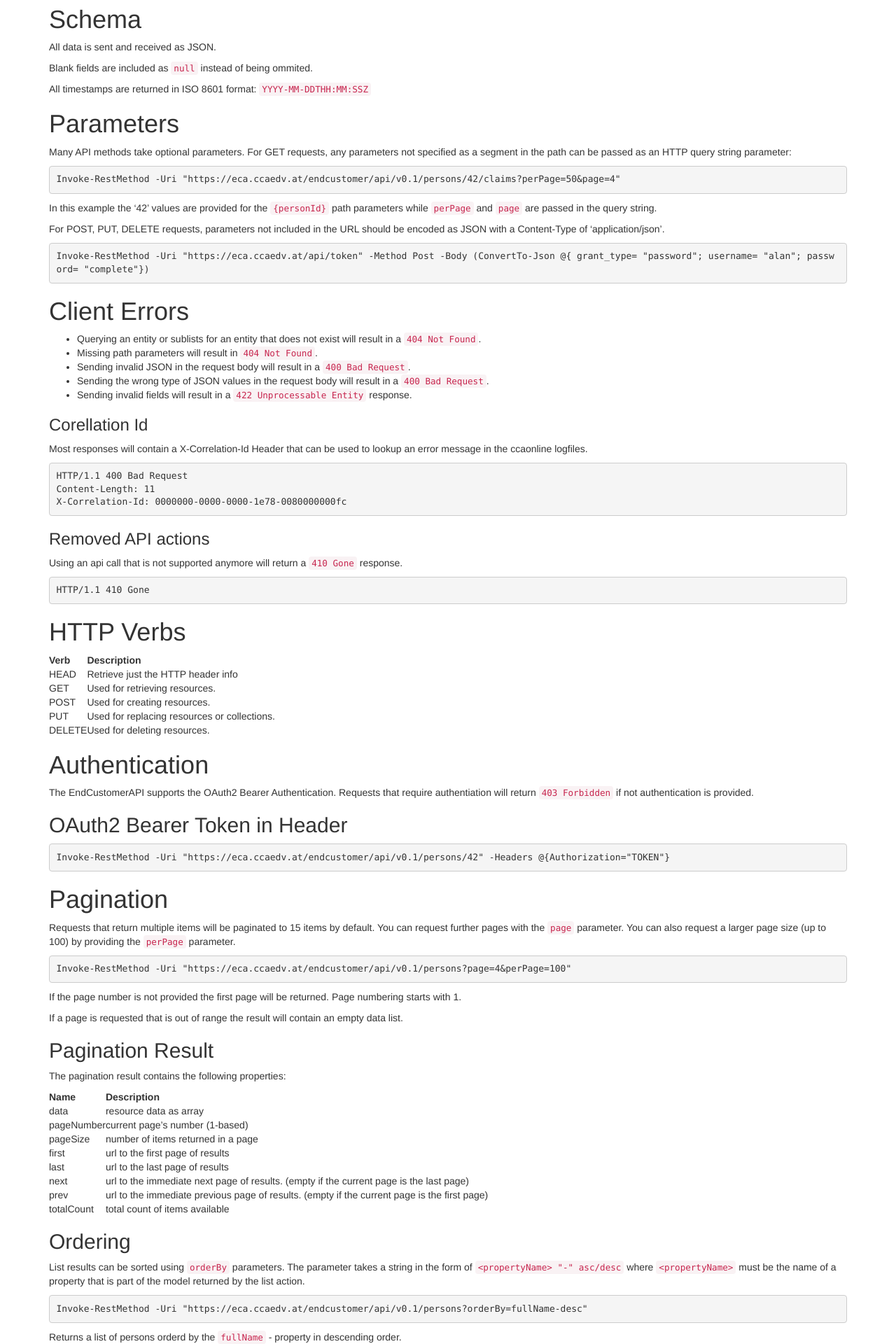
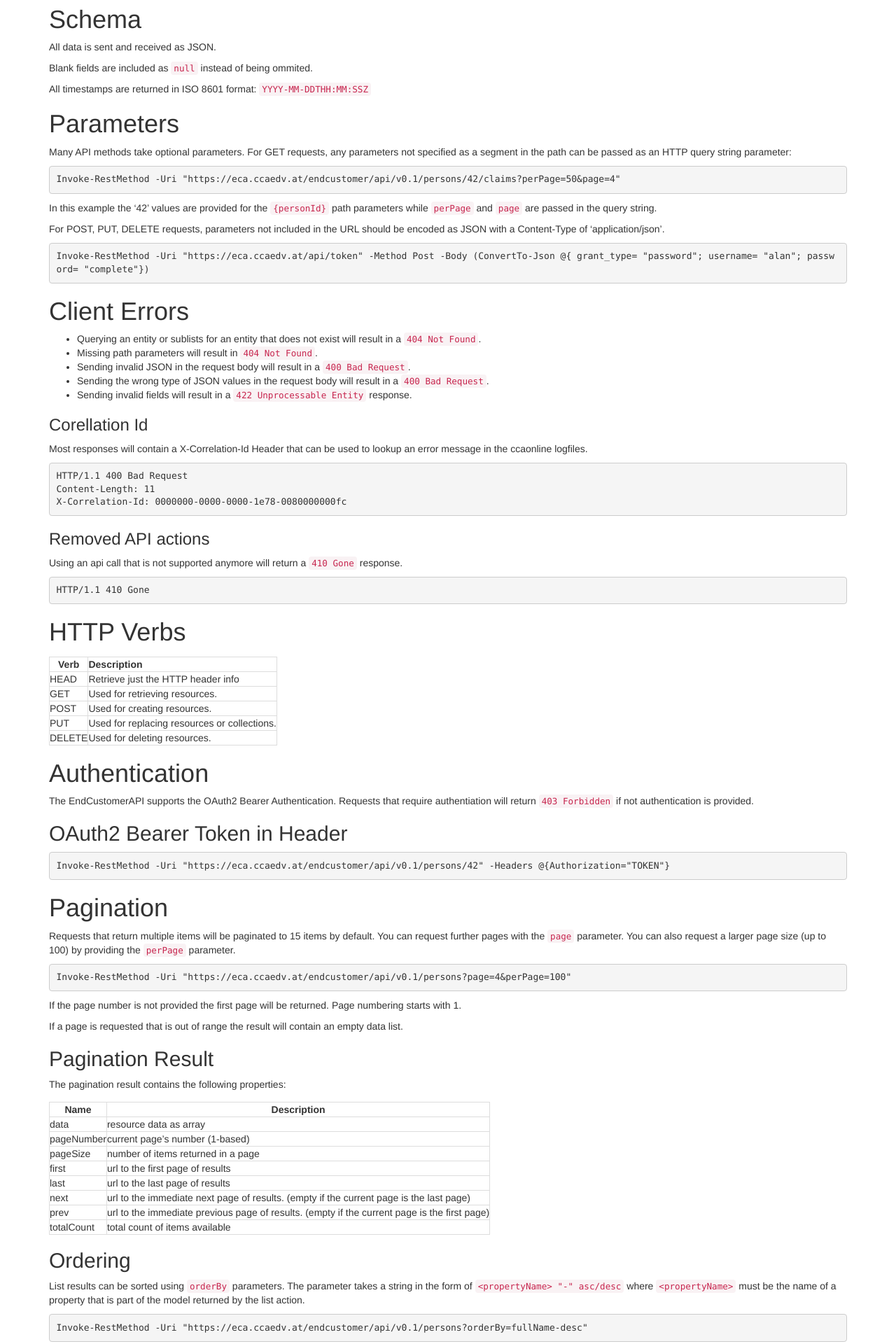
Before and after one commit to togethercca/togethercca.github.io, a Jekyll site: the page built from _pages/endCustomerApi.md, in a window 1280 px wide. Shown: the part 831-2751 px from the top of the page at 70% size. Built offline with Jekyll 4.4.1, drawn with Linux system fonts in a browser that asks for light colours; some of the changed text lies outside the part shown.

Commit message:
add table formatting and fix syntax highlighting

````diff
--- a/_config.yml
+++ b/_config.yml
@@ -1,3 +1,5 @@
   name: TOGETHER Internet Services GMBH & CCA EDV für Versicherungswirtschaft GmbH
   markdown: kramdown
   include: ['_pages']
+  sass:
+    style: :compressed
--- a/_pages/endCustomerApi.md
+++ b/_pages/endCustomerApi.md
@@ -41,7 +41,7 @@ Parameters
 
 Many API methods take optional parameters. For GET requests, any parameters not specified as a segment in the path can be passed as an HTTP query string parameter:
 
-```Powershell
+```powershell
 Invoke-RestMethod -Uri "https://eca.ccaedv.at/endcustomer/api/v0.1/persons/42/claims?perPage=50&page=4"
 ```
 
@@ -49,7 +49,7 @@ In this example the '42' values are provided for the `{personId}` path parameter
 
 For POST, PUT, DELETE requests, parameters not included in the URL should be encoded as JSON with a Content-Type of 'application/json'.
 
-```Powershell
+```powershell
 Invoke-RestMethod -Uri "https://eca.ccaedv.at/api/token" -Method Post -Body (ConvertTo-Json @{ grant_type= "password"; username= "alan"; password= "complete"})
 ```
 
@@ -66,7 +66,7 @@ Client Errors
 
 Most responses will contain a X-Correlation-Id Header that can be used to lookup an error message in the ccaonline logfiles.
 
-```Output
+```powershell
 HTTP/1.1 400 Bad Request
 Content-Length: 11
 X-Correlation-Id: 0000000-0000-0000-1e78-0080000000fc
@@ -76,7 +76,7 @@ X-Correlation-Id: 0000000-0000-0000-1e78-0080000000fc
 
 Using an api call that is not supported anymore will return a `410 Gone` response.
 
-```Output
+```powershell
 HTTP/1.1 410 Gone
 ```
 
@@ -100,7 +100,7 @@ Requests that require authentiation will return `403 Forbidden` if not authentic
 
 ## OAuth2 Bearer Token in Header
 
-```Powershell
+```powershell
 Invoke-RestMethod -Uri "https://eca.ccaedv.at/endcustomer/api/v0.1/persons/42" -Headers @{Authorization="TOKEN"}
 ```
 
@@ -109,7 +109,7 @@ Pagination
 
 Requests that return multiple items will be paginated to 15 items by default. You can request further pages with the `page` parameter. You can also request a larger page size (up to 100) by providing the `perPage` parameter.
 
-```Powershell
+```powershell
 Invoke-RestMethod -Uri "https://eca.ccaedv.at/endcustomer/api/v0.1/persons?page=4&perPage=100"
 ```
 If the page number is not provided the first page will be returned.
@@ -138,7 +138,7 @@ The pagination result contains the following properties:
 List results can be sorted using `orderBy` parameters.
 The parameter takes a string in the form of `<propertyName> "-" asc/desc` where `<propertyName>` must be the name of a property that is part of the model returned by the list action.
 
-```Powershell
+```powershell
 Invoke-RestMethod -Uri "https://eca.ccaedv.at/endcustomer/api/v0.1/persons?orderBy=fullName-desc"
 ```
 Returns a list of persons orderd by the `fullName` - property in descending order.
@@ -148,7 +148,7 @@ Returns a list of persons orderd by the `fullName` - property in descending orde
 You can order by mulitple properties by providing the orderBy parameter multiple times.
 The parameters will be resolved from left to right.
 
-```Powershell
+```powershell
 Invoke-RestMethod -Uri "https://eca.ccaedv.at/endcustomer/api/v0.1/persons?orderBy=fullName-asc&orderBy=birthday-desc"
 ```
 
@@ -159,23 +159,22 @@ Data Filtering
 
 Filtering on the list api actions can be achieved by providing the property names as query parameter key and the filter expression as the associated value. The property names are case-insensitive.
 
-```Powershell
+```powershell
 Invoke-RestMethod -Uri "https://eca.ccaedv.at/endcustomer/api/v0.1/persons?birthday=2016-05-19"
 ```
 
 If an value is specified that does not match the property type, the api responds with `400 Bad Request`.
 Date values must be passed in the form `YYYY-MM-DD`.
 
-```Powershell
+```powershell
 Invoke-RestMethod -Uri "https://eca.ccaedv.at/endcustomer/api/v0.1/persons?birthday=2016-05-19T10:25:00.928Z
-```
-```Output
+
 HTTP/1.1 400 Bad Request
 ```
 
 This query gets persons with birthdays after the 1. Jan 1990
 
-```Powershell
+```powershell
 Invoke-RestMethod -Uri "https://eca.ccaedv.at/endcustomer/api/v0.1/persons?birthday=2016-05-19
 ```
 
@@ -211,44 +210,39 @@ However, the operation can be overridden with a second query parameter, with a k
 
 This query gets persons with birthdays after the 1. Jan 1990
 
-```Powershell
+```powershell
 Invoke-RestMethod -Uri "https://eca.ccaedv.at/endcustomer/api/v0.1/persons?birthday=1990-01-01&birthday+op=gt"
 ```
 
 If an operation is specified that is not available in general, the api responds with `400 Bad Request`.
 
-```Powershell
+```powershell
 Invoke-RestMethod -Uri "https://eca.ccaedv.at/endcustomer/api/v0.1/persons?birthday=1990-01-01&birthday+op=gaussian"
-```
-```Output
+
 HTTP/1.1 400 Bad Request
 ```
 
 If an operation is specified, but not the respective filter expression, the api responds with `400 Bad Request`.
 
-```Powershell
+```powershell
 Invoke-RestMethod -Uri "https://eca.ccaedv.at/endcustomer/api/v0.1/persons?birthday+op=eq"
-```
-```Output
+
 HTTP/1.1 400 Bad Request
 ```
 
 If an operation is specified that is not available for the type, the api responds with (400) Bad Request.
 
-```Powershell
+```powershell
 Invoke-RestMethod -Uri "https://eca.ccaedv.at/endcustomer/api/v0.1/persons?birthday=2016-05-19&birthday+op=sw"
-```
-```Output
+
 HTTP/1.1 400 Bad Request
 ```
 
 The identifier property cannot be part of a filter request, because gt and lt range queries are not supported and an exact-match-query can be accomplished with the respective details request. If it is specified the api responds with (400) Bad Request.
 Example
-```Powershell
+```powershell
 Invoke-RestMethod -Uri "https://eca.ccaedv.at/endcustomer/api/v0.1/persons?id=1000
-```
 
-```Output
 HTTP/1.1 400 Bad Request
 Content-Length: 11
 X-Correlation-Id: 00000000-0000-0000-1c78-0080000000fc
@@ -260,20 +254,19 @@ If multiple filters are passed they are always logically composed with AND.
 
 This query gets people born on the 1. Jan 1990 named steve.
 
-```Powershell
+```powershell
 Invoke-RestMethod -Uri "https://eca.ccaedv.at/endcustomer/api/v0.1/persons?birthday=1990-01-01&fullName=steve"
 ```
+
 ### Case Sensitivity
 
 String filters always work case-sensitively.
 
 The /persons resource contains persons with fullnames "Steve Buscemi" and "stephen colbert"
 
-```Powershell
+```powershell
 Invoke-RestMethod -Uri "https://eca.ccaedv.at/endcustomer/api/v0.1/persons?fullName=Ste"
-```
 
-```Output
 HTTP/1.1 200 Ok
 
 {
@@ -289,24 +282,23 @@ To perform a range query with two specified bounds, the same property name is pa
 
 This query gets persons with a fullname beginning with A, everyone in between until the last one beginning with B.
 
-```Powershell
+```powershell
 Invoke-RestMethod -Uri "https://eca.ccaedv.at/endcustomer/api/v0.1/persons?fullName=A&fullName=B"
 ```
+
 For range queries, strings are matched with startsWith by default, and dates and numbers by their exact values. These operations cannot be overridden. If an operation is specified on a property that is part of a range query, the api responds with `400 Bad Request`.
 
-```Powershell
+```powershell
 Invoke-RestMethod -Uri "https://eca.ccaedv.at/endcustomer/api/v0.1/persons?fullName=A&fullName=B&fullName-op=eq"
-```
-```Output
+
 HTTP/1.1 400 Bad Request
 ```
 
 If a property is specified more than twice, the api responds with (400) Bad Request.
 
-```Powershell
+```powershell
 Invoke-RestMethod -Uri "https://eca.ccaedv.at/endcustomer/api/v0.1/persons?fullName=A&fullName=B&fullName=C"
-```
-```Output
+
 HTTP/1.1 400 Bad Request
 ```
 
@@ -314,22 +306,22 @@ Two equal bound expressions are allowed, to ease bound computation on the client
 
 
 This query gets persons with a full name starting with A.
-```Powershell
+
+```powershell
 Invoke-RestMethod -Uri "https://eca.ccaedv.at/endcustomer/api/v0.1/persons?fullName=A&fullName=A"
 ```
 
 This query gets persons with an ANP equal to a thousand
 
-```Powershell
+```powershell
 Invoke-RestMethod -Uri "https://eca.ccaedv.at/endcustomer/api/v0.1/persons?ANP=1000&ANP=1000"
 ```
 
 Boolean values cannot be part of a range query.
 
-```Powershell
+```powershell
 Invoke-RestMethod -Uri "https://eca.ccaedv.at/endcustomer/api/v0.1/persons?isCompany=false&isCompany=true"
-```
-```Output
+
 HTTP/1.1 400 Bad Request
 ```
 
@@ -343,6 +335,6 @@ Multi-Language Support
 
 If the Accept-Language Header is set, the api will return dimensional data translated to the requested language, if a translation exists.
 
-```Powershell
+```powershell
 Invoke-RestMethod -Uri "https://eca.ccaedv.at/endcustomer/api/v0.1/persons/42" -Headers @{'Accept-Language'='en-us'}
 ```
--- a/styles/site.scss
+++ b/styles/site.scss
@@ -1,4 +1,31 @@
 ---
 ---
+$table-cell-padding: 6xp 13px;
 
 @import "bootstrap";
+
+.container table {
+    width: 100%;
+    overflow: auto;
+    margin: 15px 0;
+    display: block;
+}
+.container th {
+    border: 1px solid #ddd;
+    padding: $table-cell-padding;
+    text-align: center;
+    font-weight: 700;
+}
+.container tbody {
+    vertical-align: middle;
+    border-color: inherit;
+}
+.container tr {
+    border-top: 1px solid #ccc;
+    background-color: #fff;
+    vertical-align: inherit;
+}
+.container td {
+    border: 1px solid #ddd;
+    padding: $table-cell-padding;
+}
````
